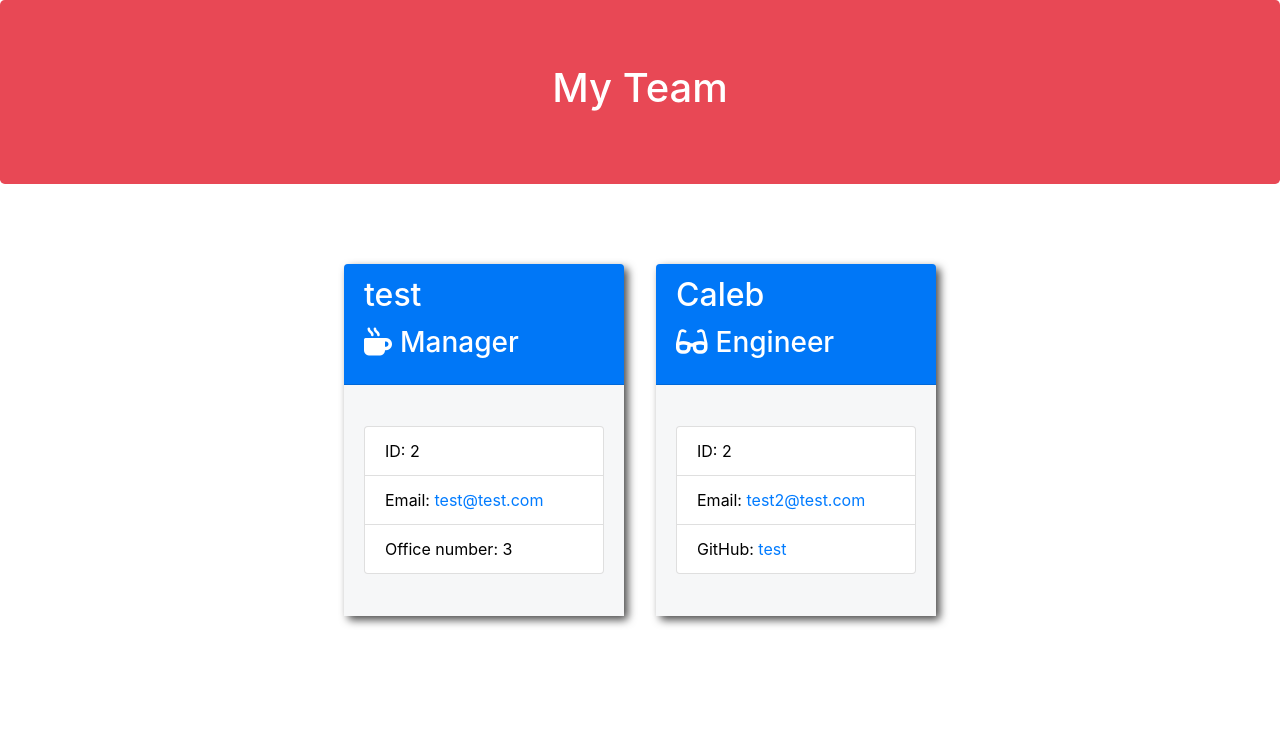
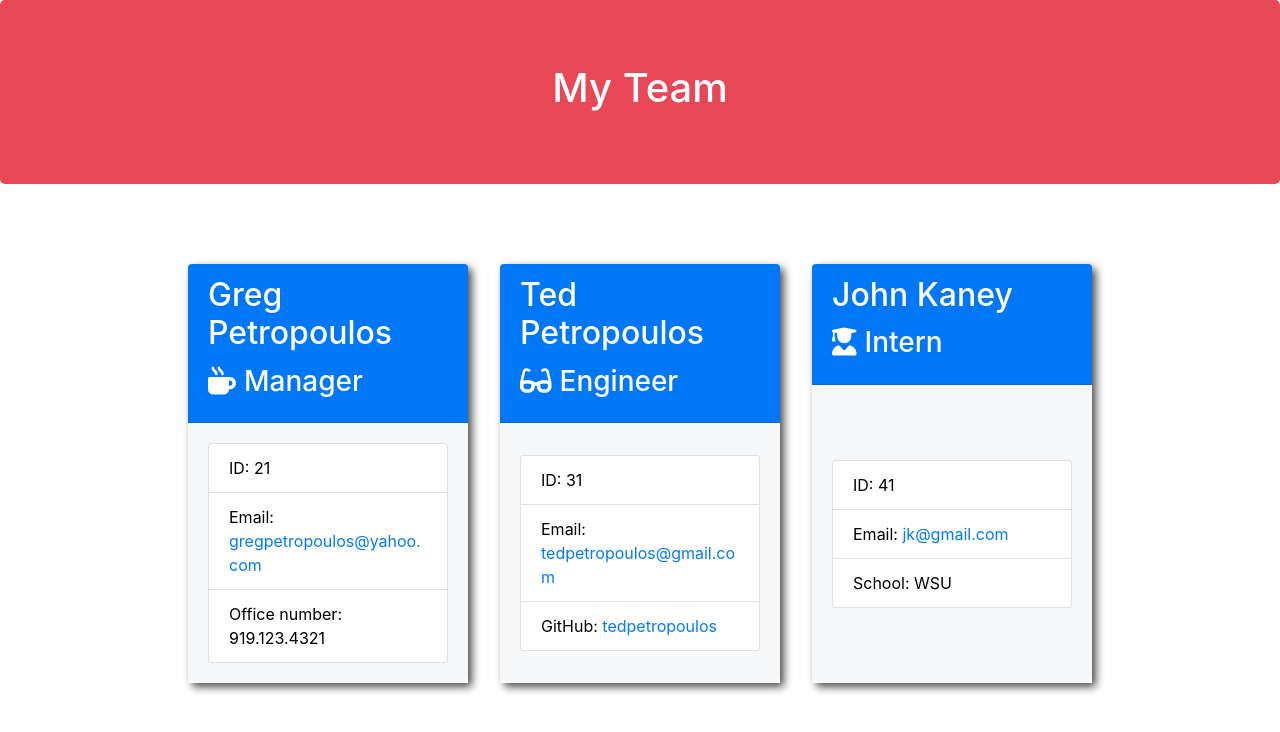
Before and after one commit to GregPetropoulos/Team-Profile-Generator, a website: page output/index.html in a window 1280 px wide. Drawn offline with nearby package versions, Linux system fonts and the light colour scheme.

Commit message:
Fully functional ready for deployment

```diff
--- a/output/index.html
+++ b/output/index.html
@@ -27,28 +27,42 @@
 
         <div class="card employee-card">
         <div class="card-header">
-            <h2 class="card-title">test</h2>
+            <h2 class="card-title">Greg Petropoulos</h2>
             <h3 class="card-title"><i class="fas fa-mug-hot mr-2"></i>Manager</h3>
         </div>
         <div class="card-body">
             <ul class="list-group">
-                <li class="list-group-item">ID: 2</li>
-                <li class="list-group-item">Email: <a href="mailto:test@test.com">test@test.com</a></li>
-                <li class="list-group-item">Office number: 3</li>
+                <li class="list-group-item">ID: 21</li>
+                <li class="list-group-item">Email: <a href="mailto:gregpetropoulos@yahoo.com">gregpetropoulos@yahoo.com</a></li>
+                <li class="list-group-item">Office number: 919.123.4321</li>
             </ul>
         </div>
     </div>
 
         <div class="card employee-card">
     <div class="card-header">
-        <h2 class="card-title">Caleb</h2>
+        <h2 class="card-title">Ted Petropoulos</h2>
         <h3 class="card-title"><i class="fas fa-glasses mr-2"></i>Engineer</h3>
     </div>
     <div class="card-body">
         <ul class="list-group">
-            <li class="list-group-item">ID: 2</li>
-            <li class="list-group-item">Email: <a href="mailto:test2@test.com">test2@test.com</a></li>
-            <li class="list-group-item">GitHub: <a href="https://github.com/test" target="_blank" rel="noopener noreferrer">test</a></li>
+            <li class="list-group-item">ID: 31</li>
+            <li class="list-group-item">Email: <a href="mailto:tedpetropoulos@gmail.com">tedpetropoulos@gmail.com</a></li>
+            <li class="list-group-item">GitHub: <a href="https://github.com/tedpetropoulos" target="_blank" rel="noopener noreferrer">tedpetropoulos</a></li>
+        </ul>
+    </div>
+</div>
+
+        <div class="card employee-card">
+    <div class="card-header">
+        <h2 class="card-title">John Kaney</h2>
+        <h3 class="card-title"><i class="fas fa-user-graduate mr-2"></i>Intern</h3>
+    </div>
+    <div class="card-body">
+        <ul class="list-group">
+            <li class="list-group-item">ID: 41</li>
+            <li class="list-group-item">Email: <a href="mailto:jk@gmail.com">jk@gmail.com</a></li>
+            <li class="list-group-item">School: WSU</li>
         </ul>
     </div>
 </div>
```
